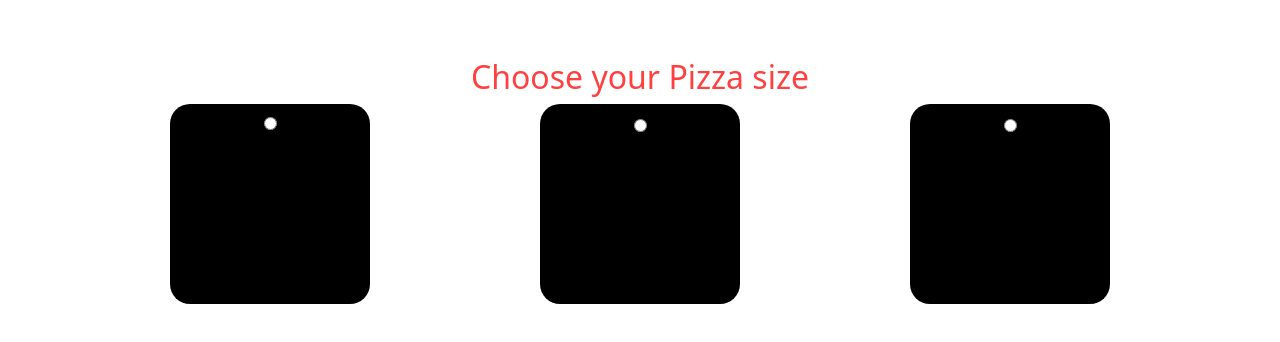
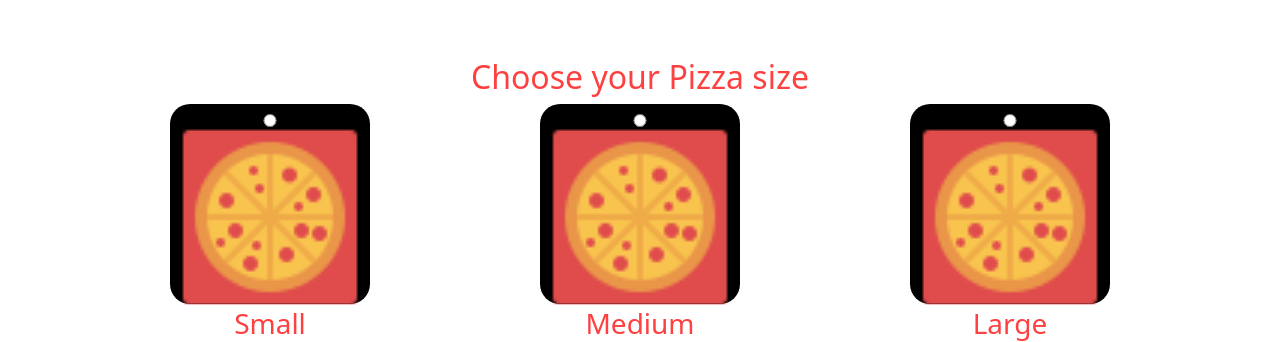
Before and after one commit to Marc-Mwangi/PIP4, a plain HTML site: page index.html in a window 1280 px wide. Shown: the part 742-1084 px from the top of the page. Drawn offline with Linux system fonts and the light colour scheme.

Commit message:
adding icon and titles to radio buttons

```diff
--- a/css/index.css
+++ b/css/index.css
@@ -111,6 +111,8 @@ body{
     text-align: center;
     background-color: black;
     padding: 10px;
+    display: flex;
+    flex-direction: column;
 }
 .medium {
     width: 200px;
@@ -119,6 +121,8 @@ body{
     text-align: center;
     background-color: black;
     padding: 10px;
+    display: flex;
+    flex-direction: column;
 }
 .large {
     width: 200px;
@@ -127,6 +131,8 @@ body{
     text-align: center;
     background-color: black;
     padding: 10px;
+    display: flex;
+    flex-direction: column;
 }
 .selction {
     width: 100%;
--- a/index.html
+++ b/index.html
@@ -41,12 +41,18 @@
                 <div class="selction">
                     <div class="small">
                         <input type="radio" name="small">
+                        <img src="./media/icons8-pizza-60.png">
+                        <h3>Small</h3>
                     </div>
                     <div class="medium">
                         <input type="radio" name="small">
+                        <img src="./media/icons8-pizza-60.png">
+                        <h3>Medium</h3>
                     </div>
                     <div class="large">
-                        <input type="radio" name="small">
+                    <input type="radio" name="small">
+                    <img src="./media/icons8-pizza-60.png">
+                    <h3>Large</h3>
                     </div>
                 </div>
                 <br>
```
Also changed, not shown: media/icons8-pizza-60.png (added).
